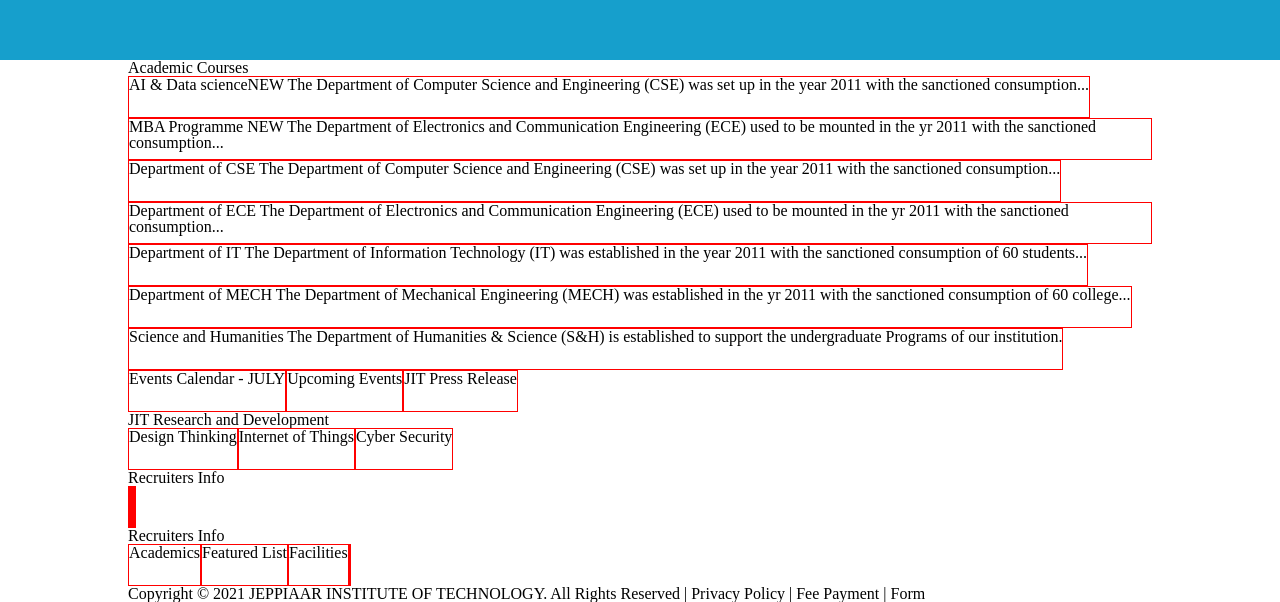
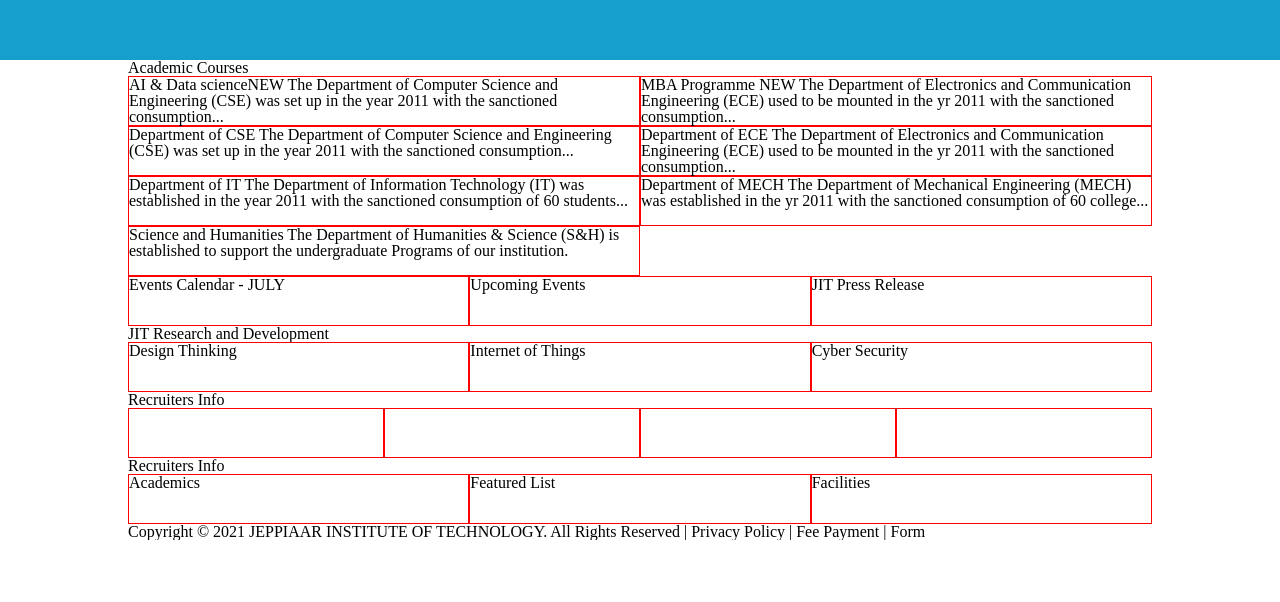
Before and after one commit to FabevyVel/jeppiyaar-insti, a plain HTML site: page index.html in a window 1280 px wide. Shown: the part 616-1218 px from the top of the page. After the commit the page ends 1156 px from the top, so only its background shows below. Drawn offline with Linux system fonts and the light colour scheme.

Commit message:
update layout.

```diff
--- a/css/main.css
+++ b/css/main.css
@@ -4,6 +4,41 @@
 }
 .row{
     display: flex;
+}
+.col-1{
+    width: 8.3333333%;
+    border: solid 1px red;
+    min-height: 50px;
+}
+.col-2{
+    width: 16.66666667%;
+    border: solid 1px red;
+    min-height: 50px;
+}
+.col-3{
+    width: 25%;
+    border: solid 1px red;
+    min-height: 50px;
+}
+.col-4{
+    width: 33.33333%;
+    border: solid 1px red;
+    min-height: 50px;
+}
+.col-5{
+    width: 41.66666667%;
+    border: solid 1px red;
+    min-height: 50px;
+}
+.col-6{
+    width: 50%;
+    border: solid 1px red;
+    min-height: 50px;
+}
+.col-12{
+    width: 100%;
+    border: solid 1px red;
+    min-height: 50px;
 }
 .justify-center{
     justify-content: center;
--- a/css/reset.css
+++ b/css/reset.css
@@ -22,6 +22,7 @@ time, mark, audio, video {
 	font-size: 100%;
 	font: inherit;
 	vertical-align: baseline;
+	box-sizing: border-box;
 }
 /* HTML5 display-role reset for older browsers */
 article, aside, details, figcaption, figure,
--- a/index.html
+++ b/index.html
@@ -40,8 +40,8 @@
         <div class="container">
             <h2>Your Academic Excellence is our Prime relevance</h2>
             <div class="row">
-                <div class="col"></div>
-                <div class="col"></div>
+                <div class="col-6"></div>
+                <div class="col-6"></div>
             </div>
         </div>
     </div>
@@ -49,20 +49,20 @@
         <div class="container">
             <h2>Academic Courses</h2>
             <div class="row wrap-wrap">
-                <div class="col">AI & Data scienceNEW
+                <div class="col-6">AI & Data scienceNEW
                     The Department of Computer Science and Engineering (CSE) was set up in the year 2011 with the sanctioned consumption...</div>
-                <div class="col">MBA Programme NEW
+                <div class="col-6">MBA Programme NEW
                     The Department of Electronics and Communication Engineering (ECE) used to be mounted in the yr 2011 with the sanctioned consumption...</div>
-                <div class="col">Department of CSE
+                <div class="col-6">Department of CSE
                     The Department of Computer Science and Engineering (CSE) was set up in the year 2011 with the sanctioned consumption...</div>
-                <div class="col">Department of ECE
+                <div class="col-6">Department of ECE
                         The Department of Electronics and Communication Engineering (ECE) used to be mounted in the yr 2011 with the sanctioned consumption...</div>
-                <div class="col">Department of IT
+                <div class="col-6">Department of IT
                     The Department of Information Technology (IT) was established in the year 2011 with the sanctioned consumption of 60 students...</div>
 
-                <div class="col">Department of MECH
+                <div class="col-6">Department of MECH
                     The Department of Mechanical Engineering (MECH) was established in the yr 2011 with the sanctioned consumption of 60 college...</div>
-                <div class="col">Science and Humanities
+                <div class="col-6">Science and Humanities
                     The Department of Humanities & Science (S&H) is established to support the undergraduate Programs of our institution.</div>
             </div>
         </div>
@@ -70,9 +70,9 @@
     <div class="events">
         <div class="container">
             <div class="row">
-                <div class="col">Events Calendar - JULY</div>
-                <div class="col">Upcoming Events</div>
-                <div class="col">JIT Press Release</div>
+                <div class="col-4">Events Calendar - JULY</div>
+                <div class="col-4">Upcoming Events</div>
+                <div class="col-4">JIT Press Release</div>
             </div>
         </div>
     </div>
@@ -80,9 +80,9 @@
         <div class="container">
             <h2>JIT Research and Development</h2>
             <div class="row">
-                <div class="col">Design Thinking</div>
-                <div class="col">Internet of Things</div>
-                <div class="col">Cyber Security</div>
+                <div class="col-4">Design Thinking</div>
+                <div class="col-4">Internet of Things</div>
+                <div class="col-4">Cyber Security</div>
             </div>
         </div>
     </div>
@@ -90,10 +90,10 @@
         <div class="container">
             <h2>Recruiters Info</h2>
             <div class="row">
-                <div class="col"></div>
-                <div class="col"></div>
-                <div class="col"></div>
-                <div class="col"></div>
+                <div class="col-3"></div>
+                <div class="col-3"></div>
+                <div class="col-3"></div>
+                <div class="col-3"></div>
             </div>
         </div>
     </div>
@@ -101,16 +101,15 @@
         <div class="container">
             <h2>Recruiters Info</h2>
             <div class="row">
-                <div class="col">
+                <div class="col-4">
                     <h3>Academics</h3>
                 </div>
-                <div class="col">
+                <div class="col-4">
                     <h3>Featured List</h3>
                 </div>
-                <div class="col">
+                <div class="col-4">
                     <h3>Facilities</h3>
                 </div>
-                <div class="col"></div>
             </div>
         </div>
     </div>
```
